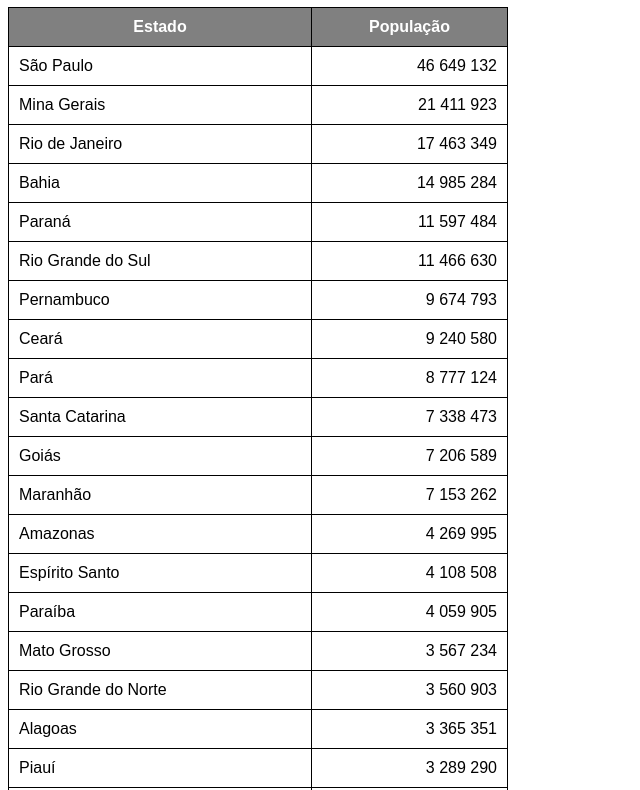
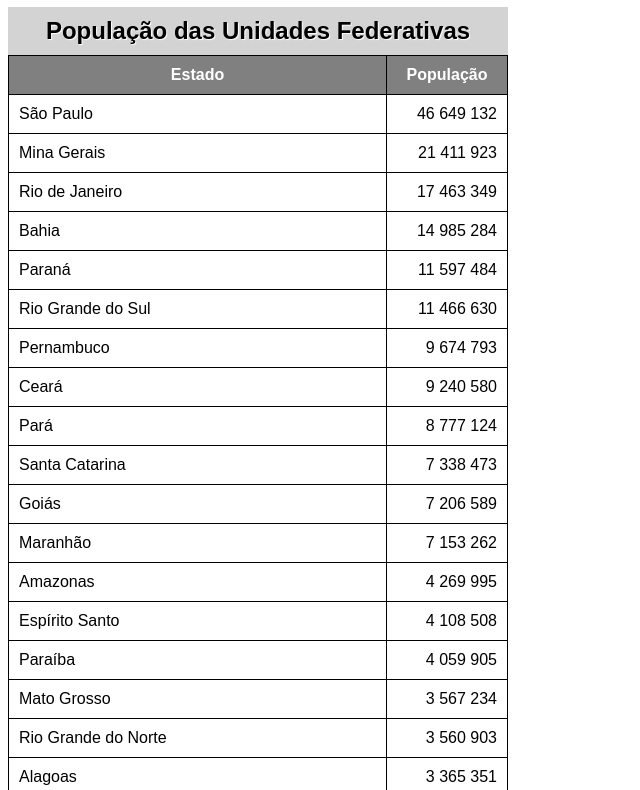
Before and after one commit to felipesegala/html-css, a plain HTML site: page tabela002.html in a window 1280 px wide. Shown: the part 73-863 px from the top of the page, without its empty margins (0-640 px from the left). Drawn offline with Linux system fonts and the light colour scheme.

Commit message:
atualizei tabela 002

```diff
--- a/tabela002.html
+++ b/tabela002.html
@@ -10,6 +10,8 @@
             font-family: Arial, Helvetica, sans-serif;
         }
 
+
+
         table {
             width: 500px;
             border-collapse: collapse;
@@ -18,6 +20,14 @@
         td, th {
             border: 1px solid black;
             padding: 10px;
+        }
+
+        caption {
+         font-size: 1.5em;
+         font-weight: bold;
+         padding: 10px;
+         background-color: lightgray;
+         text-shadow: 1px 1px 1px white;
         }
 
         td.num {
@@ -40,6 +50,7 @@
     <!--
         ANATOMIA PARA TABELAS GRANDES
         TABLE
+            CAPTION (legenda da tabela, normalmente aparece encima)
             THEAD
                 TR, TD, TH
             TBODY
@@ -50,10 +61,11 @@
     -->
 
     <table>
+        <caption>População das Unidades Federativas</caption>
         <thead>
             <tr>
-                <th>Estado</th>
-                <th>População</th>
+                <th scope="col">Estado</th>
+                <th scope="col" style="width: 100px;">População</th>
             </tr>
         </thead>
         <tbody>
@@ -166,7 +178,7 @@
             </tr>
         </tbody>
         <tfoot>
-            <th>Total de habitantes</th>
+            <th scope="row">Total de habitantes</th>
             <td class="num"><strong>211 710 276</strong></td>
         </tfoot>
     </table>
```
